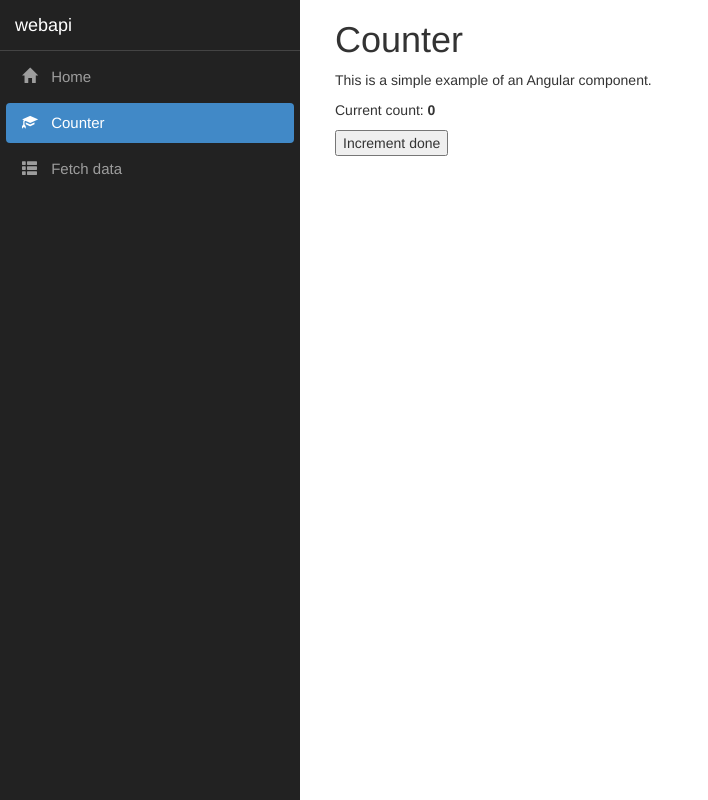
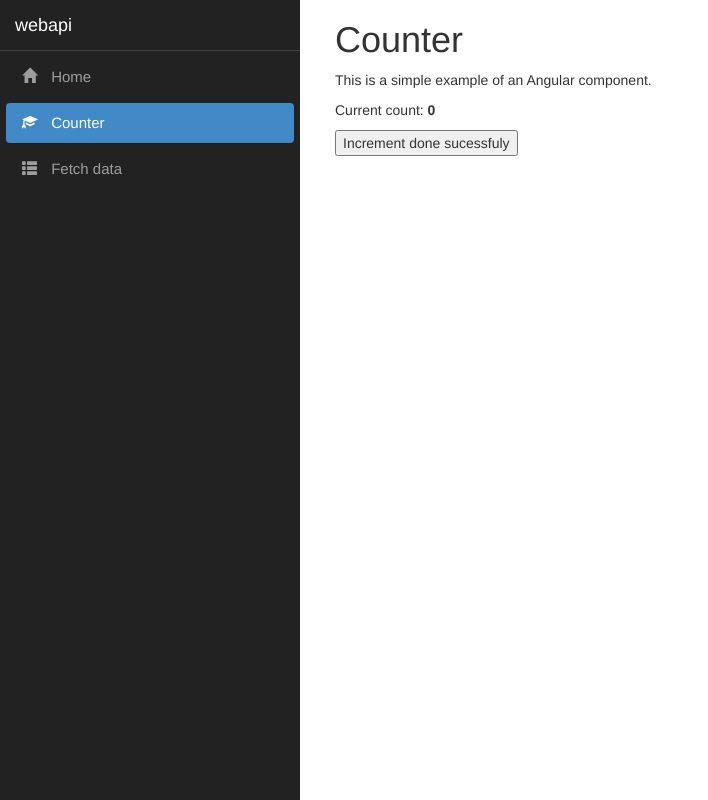
Before and after one commit to rajesh062/mvcrepo, an Angular app in the folder webapi/webapi/ClientApp/: page /counter in a window 1280 px wide. Shown: the whole page, without its empty margins (0-708 px from the left). Built offline with nearby package versions, Linux system fonts and the light colour scheme.

Commit message:
changes in componenet

```diff
--- a/webapi/webapi/ClientApp/src/app/counter/counter.component.html
+++ b/webapi/webapi/ClientApp/src/app/counter/counter.component.html
@@ -4,4 +4,4 @@
 
 <p>Current count: <strong>{{ currentCount }}</strong></p>
 
-<button (click)="incrementCounter()">Increment done</button>
+<button (click)="incrementCounter()">Increment done sucessfuly</button>
```
